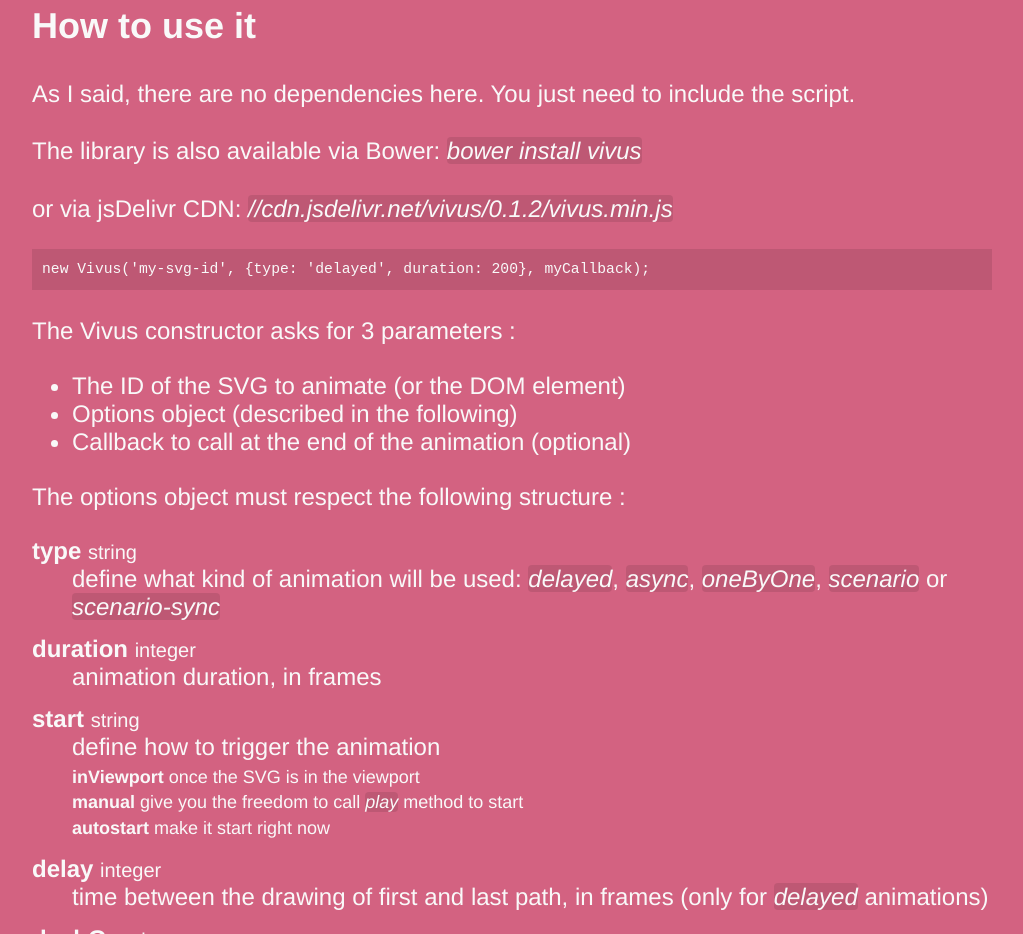
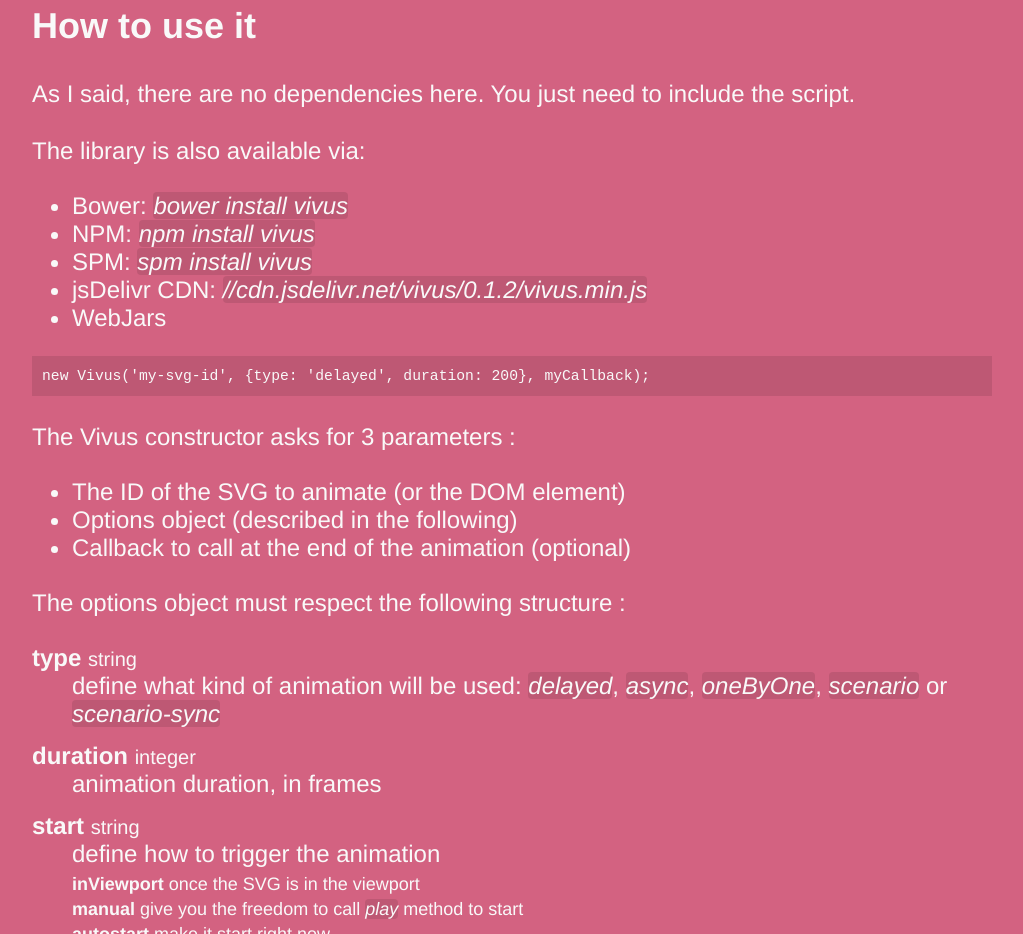
Before and after one commit to maxwellito/vivus, a website: page index.html in a window 1280 px wide. Shown: the part 1860-2794 px from the top of the page, without its empty margins (128-1151 px from the left). Drawn offline with Linux system fonts and the light colour scheme; files that its build step writes are made by us from their sources.

Commit message:
Last tests and updates for v0.2

```diff
--- a/index.html
+++ b/index.html
@@ -347,8 +347,14 @@
 
 				<h2>How to use it</h2>
 				<p>As I said, there are no dependencies here. You just need to include the script.</p>
-				<p>The library is also available via Bower: <i>bower install vivus</i></p>
-				<p>or via jsDelivr CDN: <i>//cdn.jsdelivr.net/vivus/0.1.2/vivus.min.js</i></p>
+				<p>The library is also available via:
+				<ul>
+					<li>Bower: <i>bower install vivus</i></li>
+					<li>NPM: <i>npm install vivus</i></li>
+					<li>SPM: <i>spm install vivus</i></li>
+					<li>jsDelivr CDN: <i>//cdn.jsdelivr.net/vivus/0.1.2/vivus.min.js</i></li>
+					<li>WebJars</li>
+				</ul>
 
 				<p class="code">
 					new Vivus('my-svg-id', {type: 'delayed', duration: 200}, myCallback);
--- a/src/_build.js
+++ b/src/_build.js
@@ -1,6 +1,6 @@
 'use strict';
 
-(function () {
+(function (window, document) {
 
   //import("pathformer.js");
   //import("vivus.js");
@@ -20,4 +20,4 @@
     window.Vivus = Vivus;
   }
 
-}());
+}(window, document));
```
Also changed, not shown: dist/vivus.js, dist/vivus.min.js, readme.md.
